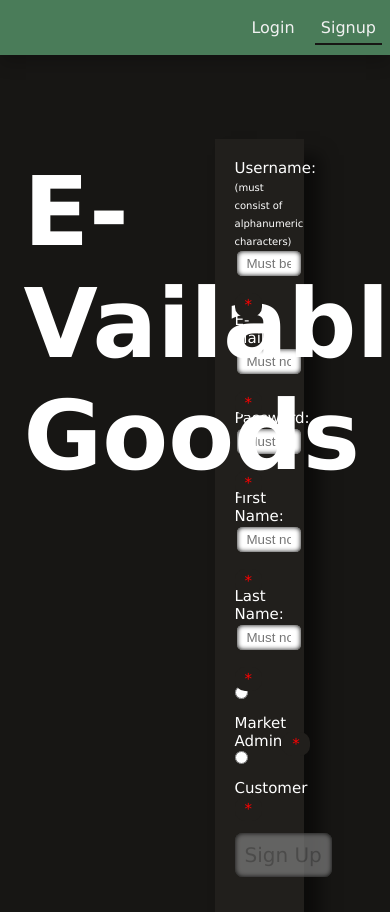
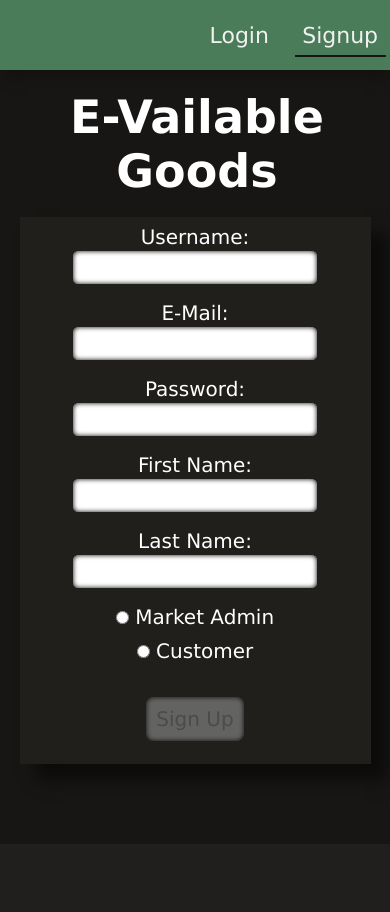
Before and after one commit to Kinetic101/E-Vailable-Goods, a PHP site: page /Signup.php in a window 390 px wide; the page is wider, and only the part inside the window is pictured. After the commit the page ends 785 px from the top of that part, so only its background shows below. Run offline with PHP 8.4, Linux system fonts and the light colour scheme; some libraries are stand-ins or nearby versions.

Commit message:
Signup/Login Design (Mobile Devices)

```diff
--- a/User/SignUp.php
+++ b/User/SignUp.php
@@ -175,7 +175,7 @@
 
 	<div class = "login">
 		<form method = "post" action = "<?php echo htmlspecialchars($_SERVER["PHP_SELF"]);?>">
-			Username: <span style="font-size: 10px;">(must consist of alphanumeric characters)</span> <br> <input type = "text" placeholder="Must be between 5 and 16 characters" name = "uname" class = "field" value = "<?php echo $uname?>" id="uname" maxlength="16"> <span class = "error" id="unameE">* <?php echo $unameErr;?></span> <br>
+			Username: <span style="font-size: 10px;" id="rmove">(must consist of alphanumeric characters)</span> <br> <input type = "text" placeholder="Must be between 5 and 16 characters" name = "uname" class = "field" value = "<?php echo $uname?>" id="uname" maxlength="16"> <span class = "error" id="unameE">* <?php echo $unameErr;?></span> <br>
 			E-Mail: <br>  <input type = "email" placeholder="Must not exceed 40 characters" name = "email" class = "field" value = "<?php echo $email?>"id="email" maxlength="45"> <span class = "error">* <?php echo $emailErr;?></span> <br>
 			Password: <br> <input type = "password" placeholder="Must be between 8 and 16 characters" name = "pword" class = "field" id="pword" maxlength="25"> <span class = "error">* <?php echo $pwordErr;?></span> <br>
 			First Name: <br> <input type = "text" placeholder="Must not exceed 16 characters" name = "fname" class = "field" value = "<?php echo $fname?>" id="fname" maxlength="16"> <span class = "error">* <?php echo $fnameErr;?></span> <br>
--- a/User/SignUpCSS.css
+++ b/User/SignUpCSS.css
@@ -7,13 +7,15 @@ body{
 
 .header{
 	font-family: "Verdana";
-	font-size: 3em;
+	font-size: 46px;
+	padding-left: 1%;
 	height: 11%;
-	text-align: left;
+	display: inline-block;
+	margin-left: 5vw;
+	margin-top: 15vh;
+	position: absolute;
 	color: white;
-	margin-top: 12vh;
-	margin-left: 6vw;
-	position: absolute;
+	width: 55%;
 }
 
 .error{
@@ -26,15 +28,16 @@ body{
 
 form{
 	background-color: #211F1C;
-	margin-left: 55%;
-	margin-top: 10vh;
+	display: inline-block;
 	text-align: left;
+	margin-left: 60vw;
+	margin-top: 8vh;
 	color: white;
-	width: 23%;
+	width: 25%;
 	font-family: "Verdana";
 	font-size: 15px;
 	box-shadow: 20px;
-	padding: 20px;
+	padding: 2% 20px;
 	box-shadow: 16px 16px 16px 0px rgba(0,0,0,0.5);
 }
 
@@ -165,3 +168,44 @@ nav{
   text-align: center;
   position: absolute;
 }
+
+@media (max-width: 800px) {
+
+	header{
+		height: 70px;
+	}
+	.links a{
+		font-size: 22px;
+		padding: 5px;
+	}
+	.header{
+		display: block;
+		text-align: center;
+		font-size: 23px;
+		margin: 5% 0;
+		position: relative;
+		width: 100%;
+	}
+	form{
+		display: block;
+		margin: 5% 5%;
+		width: 90%;
+		text-align: center;
+		font-size: 20px;
+	}
+	.field{
+		width: 80%;
+		font-size: 20px;
+		padding-left: 13px;
+	}
+	#rmove{
+		display: none;
+	}
+	.field::placeholder{
+		color: white;
+	}
+	.error{
+		display: none;
+	}
+
+}
```
Also changed, not shown: User/LoginCSS.css (+45 -8 lines).
